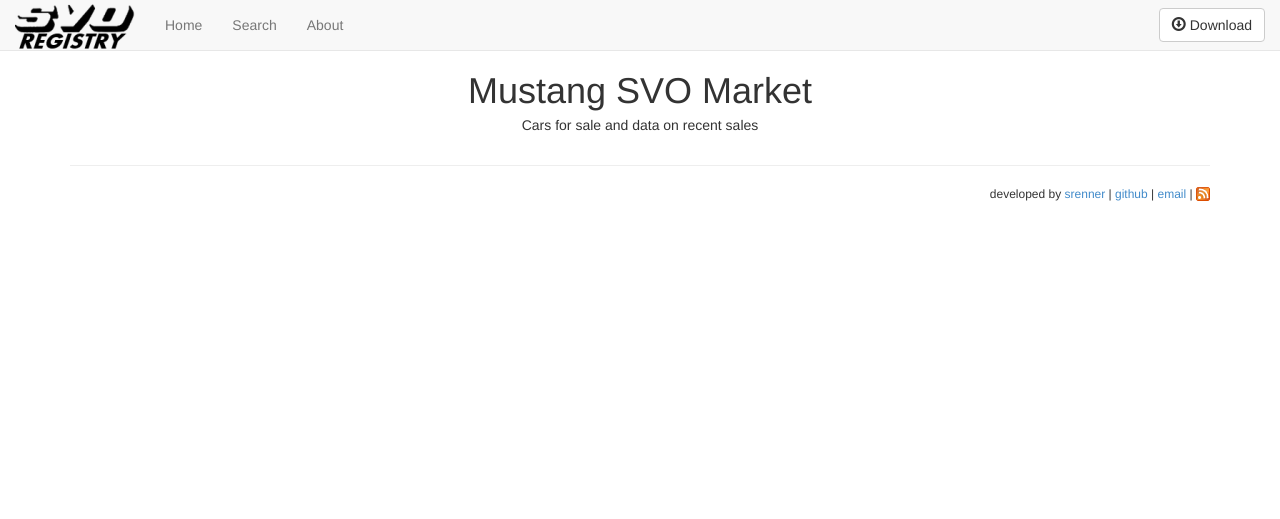
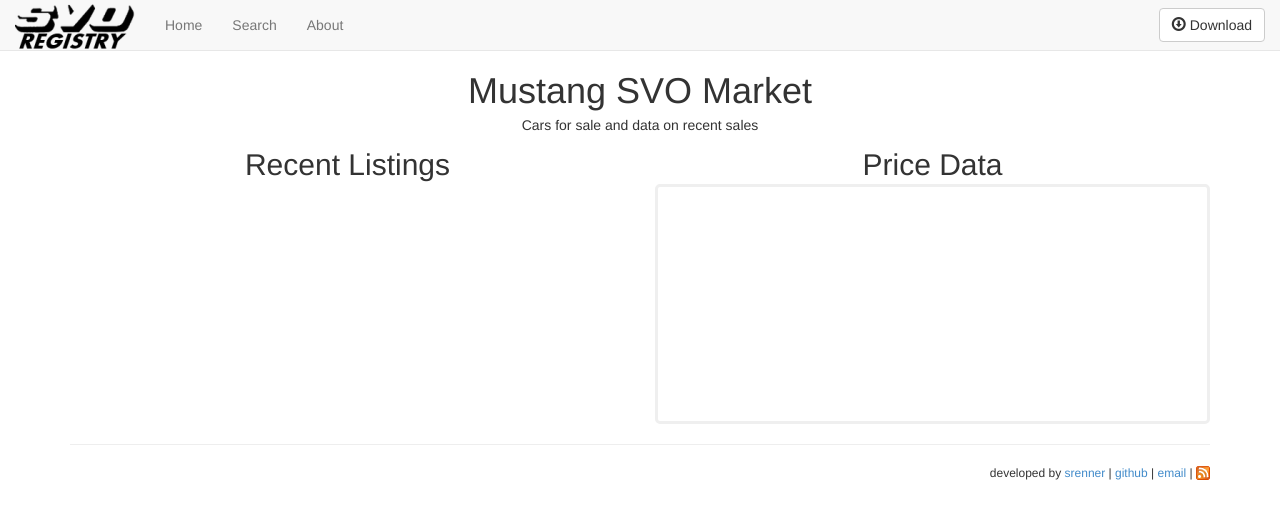
Before and after one commit to srenner/svoregistry-v2, a Django app: template svoregistry/registry/templates/market.html in a window 1280 px wide. Shown: the top 519 px of the page. Run offline with Django 3.2, Linux system fonts and the light colour scheme; the template is opened without the code that fills it, so the values that code supplies are empty; some libraries are stand-ins or nearby versions.

Commit message:
market stub

```diff
--- a/svoregistry/registry/static/registry/css/style.css
+++ b/svoregistry/registry/static/registry/css/style.css
@@ -155,6 +155,12 @@ h2.inline-header {
 .horizontal-spacer {
 	margin-right: 15px;
 }
+.scatter-box {
+	height: 240px;
+	padding: 4px;
+	border: solid 3px #EFEFEF;
+	border-radius: 5px;
+}
 /* colors */
 .svo-1B {
 	background-color: #7C7F85;
--- a/svoregistry/registry/templates/market.html
+++ b/svoregistry/registry/templates/market.html
@@ -9,11 +9,98 @@
 	<h1>Mustang SVO Market</h1>
 	<p class="text-center">Cars for sale and data on recent sales</p>
 </header>
-<ul class="list-unstyled">
-	{% for entry in entries %}
-		<li>{% include 'entry_compact.html' %}</li>
-	{% endfor %}
-</ul>
+<div class="row">
+	<div class="col-lg-6 col-md-6 col-sm-12 col-xs-12">
+		<h2>Recent Listings</h2>
+		<ul class="list-unstyled">
+			{% for entry in entries %}
+				<li>{% include 'entry_compact.html' %}</li>
+			{% endfor %}
+		</ul>
+	</div>
+
+	<div class="col-lg-6 col-md-6 col-sm-12 col-xs-12">
+		<h2>Price Data</h2>
+		<div id="divScatterBox" class="scatter-box"></div>
+		<div class="hidden">
+		<h3 class="text-center">2015 Sales</h3>
+		<table class="table table-condensed table-striped">
+			<tbody>
+				<tr>
+					<th>Cars Listed</th>
+					<td>0</td>
+				</tr>
+				<tr>
+					<th>Average List Price</th>
+					<td>$0 (based on 0 listings)</td>
+				</tr>
+				<tr>
+					<th>Average Sale Price</th>
+					<td>$ (based on 0 sales)</td>
+				</tr>
+				<tr>
+					<th>List price per 10k miles</th>
+					<td>$0</td>
+				</tr>
+				<tr>
+					<th>Sale price per 10k miles</th>
+					<td>$0</td>
+				</tr>
+			</tbody>
+		</table>
+		<h3 class="text-center">2014 Sales</h3>
+		<table class="table table-condensed table-striped">
+			<tbody>
+				<tr>
+					<th>Cars Listed</th>
+					<td>0</td>
+				</tr>
+				<tr>
+					<th>Average List Price</th>
+					<td>$0 (based on 0 listings)</td>
+				</tr>
+				<tr>
+					<th>Average Sale Price</th>
+					<td>$ (based on 0 sales)</td>
+				</tr>
+				<tr>
+					<th>List price per 10k miles</th>
+					<td>$0</td>
+				</tr>
+				<tr>
+					<th>Sale price per 10k miles</th>
+					<td>$0</td>
+				</tr>
+			</tbody>
+		</table>
+		<h3 class="text-center">2013 Sales</h3>
+		<table class="table table-condensed table-striped">
+			<tbody>
+				<tr>
+					<th>Cars Listed</th>
+					<td>0</td>
+				</tr>
+				<tr>
+					<th>Average List Price</th>
+					<td>$0 (based on 0 listings)</td>
+				</tr>
+				<tr>
+					<th>Average Sale Price</th>
+					<td>$ (based on 0 sales)</td>
+				</tr>
+				<tr>
+					<th>List price per 10k miles</th>
+					<td>$0</td>
+				</tr>
+				<tr>
+					<th>Sale price per 10k miles</th>
+					<td>$0</td>
+				</tr>
+			</tbody>
+		</table>
+		</div>
+	</div>
+</div>
 {% endblock %}
 {% block scripts %}
 {% endblock %}
```
Also changed, not shown: svoregistry/registry/static/registry/js/market.js (added).
